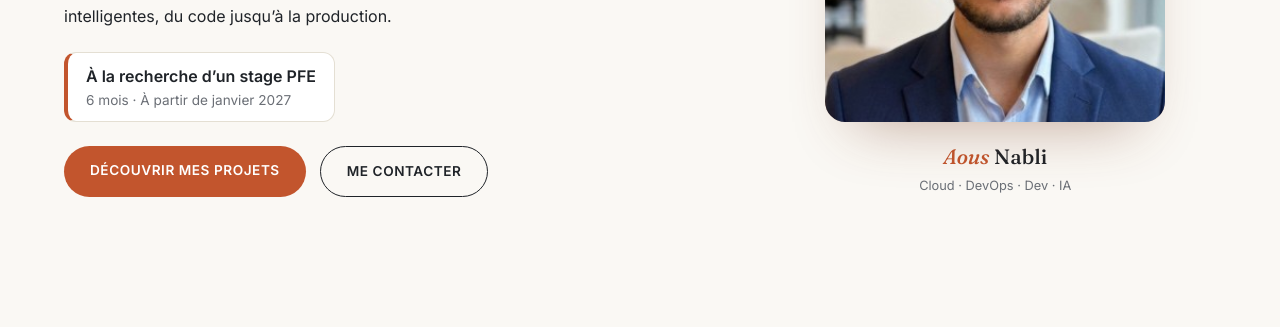
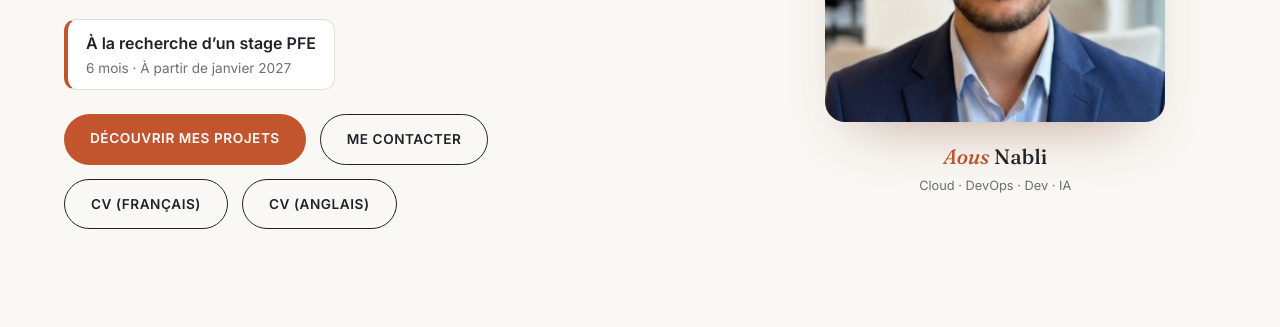
Before and after one commit to AousNabli/AousNabli.github.io, a plain HTML site: page index.html in a window 1280 px wide. Shown: the part 473-800 px from the top of the page. Drawn offline with Linux system fonts and the light colour scheme.

Commit message:
Ajout de cv

```diff
--- a/index.html
+++ b/index.html
@@ -41,6 +41,10 @@
         <div class="cta">
           <a class="btn" href="#projets">Découvrir mes projets</a>
           <a class="btn ghost" href="#contact">Me contacter</a>
+        </div>
+        <div class="cta cv">
+          <a class="btn ghost" href="cv-fr.pdf" target="_blank" rel="noopener">CV (français)</a>
+          <a class="btn ghost" href="cv-en.pdf" target="_blank" rel="noopener">CV (anglais)</a>
         </div>
       </div>
       <div class="hero-photo reveal">
@@ -121,7 +125,7 @@
           <div class="badge"><strong>Stage PFE · 6 mois</strong><span>À partir de janvier 2027</span></div>
           <a class="card-link" href="mailto:Nabli.Aous@esprit.tn"><b>E-mail</b>Nabli.Aous@esprit.tn</a>
           <a class="card-link" href="https://github.com/AousNabli" target="_blank" rel="noopener"><b>GitHub</b>AousNabli</a>
-          <a class="card-link" href="https://www.linkedin.com/in/aous-nabli-3722ba271/" target="_blank" rel="noopener"><b>LinkedIn</b>Aous Nabli</a>
+          <a class="card-link" href="https://www.linkedin.com/in/VOTRE-PROFIL/" target="_blank" rel="noopener"><b>LinkedIn</b>Aous Nabli</a>
         </div>
         <form id="form" class="form">
           <h3>Parlons de votre opportunité</h3>
--- a/style.css
+++ b/style.css
@@ -39,6 +39,7 @@ h1{font-family:var(--serif);font-size:clamp(2.6rem,6vw,4.6rem);line-height:1.05}
 .badge{display:inline-flex;flex-direction:column;background:var(--card);border:1px solid var(--line);border-left:4px solid var(--accent);padding:10px 18px;border-radius:12px;margin-bottom:24px}
 .badge span{color:var(--muted);font-size:.85rem}
 .cta{display:flex;gap:14px;flex-wrap:wrap}
+.cta.cv{margin-top:14px}
 .hero-photo{text-align:center}
 .frame{position:relative;width:min(340px,80%);aspect-ratio:4/5;margin:0 auto;border-radius:200px 200px 24px 24px;overflow:hidden;background:linear-gradient(160deg,#ecd9cc,#d9b59f);box-shadow:0 30px 60px -30px rgba(120,60,30,.45)}
 .frame img{position:absolute;inset:0;width:100%;height:100%;object-fit:cover;z-index:2}
```
Also changed, not shown: 2 other files.
